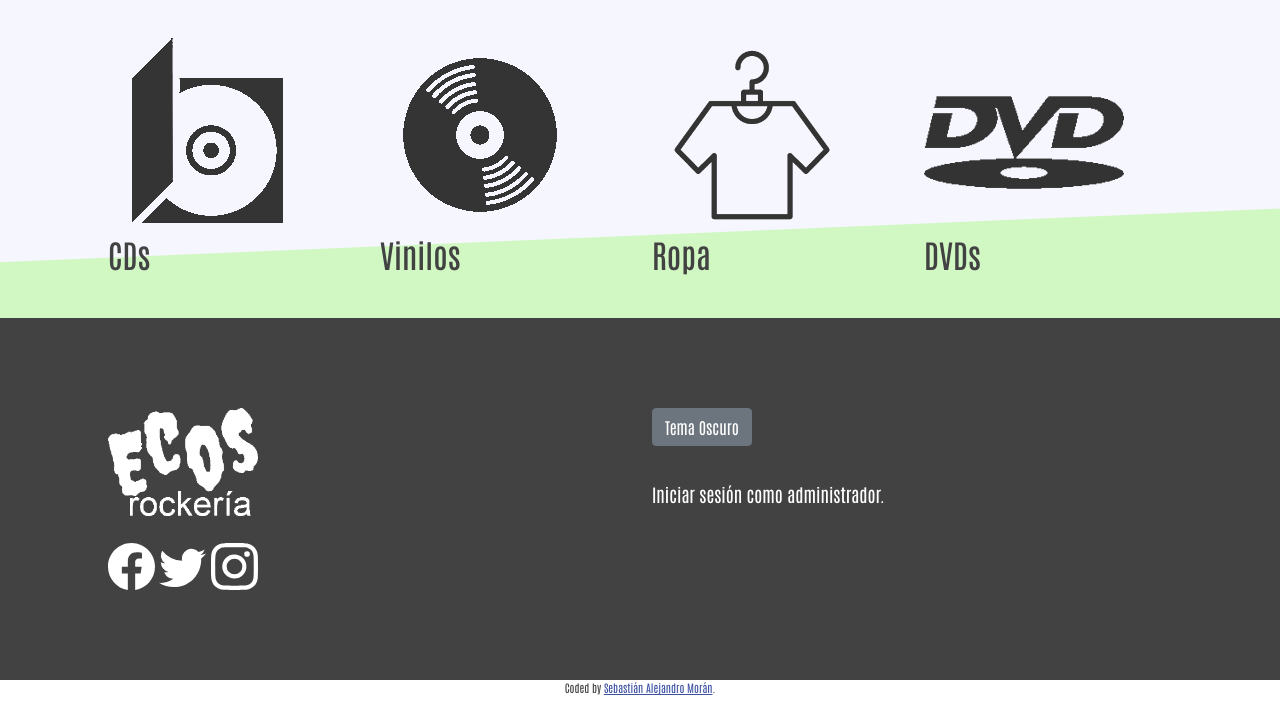
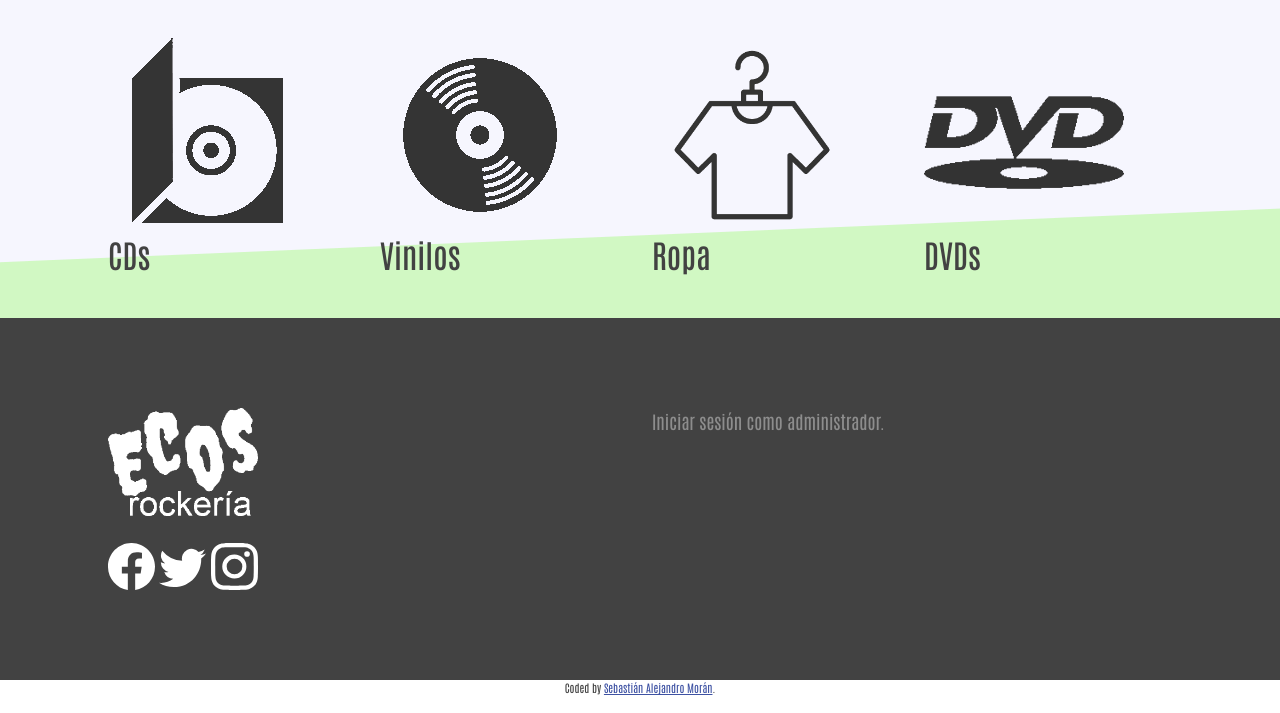
Before and after one commit to smoran24/EcosRockeria, a PHP site: page / in a window 1280 px wide. Shown: the part 740-1453 px from the top of the page. Run offline with PHP 8.4, Linux system fonts and the light colour scheme.

Commit message:
actualizacion 9/6/22-c (remocion del tema oscuro)

```diff
--- a/busqueda.php
+++ b/busqueda.php
@@ -175,9 +175,6 @@
         <a href="https://www.instagram.com/universidaddelaconcagua/"><img src="./images/instagram.svg" id="icono-ig" width="47px"></a>
       </div>
       <div class="col">
-        <button type="submit" class="btn btn-secondary mb-2">Tema Oscuro</button>
-        <br>
-        <br>
         <a href="login.html" id="enlaceCRUD">Iniciar sesión como administrador.</a>
       </div>
     </div>
--- a/catalogo.php
+++ b/catalogo.php
@@ -108,9 +108,6 @@
         <a href="https://www.instagram.com/universidaddelaconcagua/"><img src="./images/instagram.svg" id="icono-ig" width="47px"></a>
       </div>
       <div class="col">
-        <button type="submit" class="btn btn-secondary mb-2">Tema Oscuro</button>
-        <br>
-        <br>
         <a href="login.html" id="enlaceCRUD">Iniciar sesión como administrador.</a>
       </div>
     </div>
--- a/contacto.html
+++ b/contacto.html
@@ -60,9 +60,6 @@
         <a href="https://www.instagram.com/universidaddelaconcagua/"><img src="./images/instagram.svg" id="icono-ig" width="47px"></a>
       </div>
       <div class="col">
-        <button type="submit" class="btn btn-secondary mb-2">Tema Oscuro</button>
-        <br>
-        <br>
         <a href="login.html" id="enlaceCRUD">Iniciar sesión como administrador.</a>
       </div>
     </div>
--- a/css/style.css
+++ b/css/style.css
@@ -91,9 +91,8 @@ a{
     padding-right:6em;
 }
 #terceraSeccion #enlaceCRUD{
-    color:white;
+    color:rgb(141, 141, 141);
     text-decoration: none;
-    display: hidden;
 }
 
 #logo-blanco, #icono-fb, #icono-tw, #icono-ig{ /*cambia de color a blanco las imagenes*/
--- a/index.html
+++ b/index.html
@@ -72,9 +72,6 @@
         <a href="https://www.instagram.com/universidaddelaconcagua/"><img src="./images/instagram.svg" id="icono-ig" width="47px"></a>
       </div>
       <div class="col">
-        <button type="submit" class="btn btn-secondary mb-2">Tema Oscuro</button>
-        <br>
-        <br>
         <a href="login.html" id="enlaceCRUD">Iniciar sesión como administrador.</a>
       </div>
     </div>
@@ -85,5 +82,6 @@
       Coded by <a href="https://www.github.com/smoran24">Sebastián Alejandro Morán</a>.
     </p>
   </footer>
+
 </body>
 </html>
```
Also changed, not shown: products-images/pilusoradiohead20220610010649.JPG (added), products-images/remerapink20220610020637.JPG (added).
